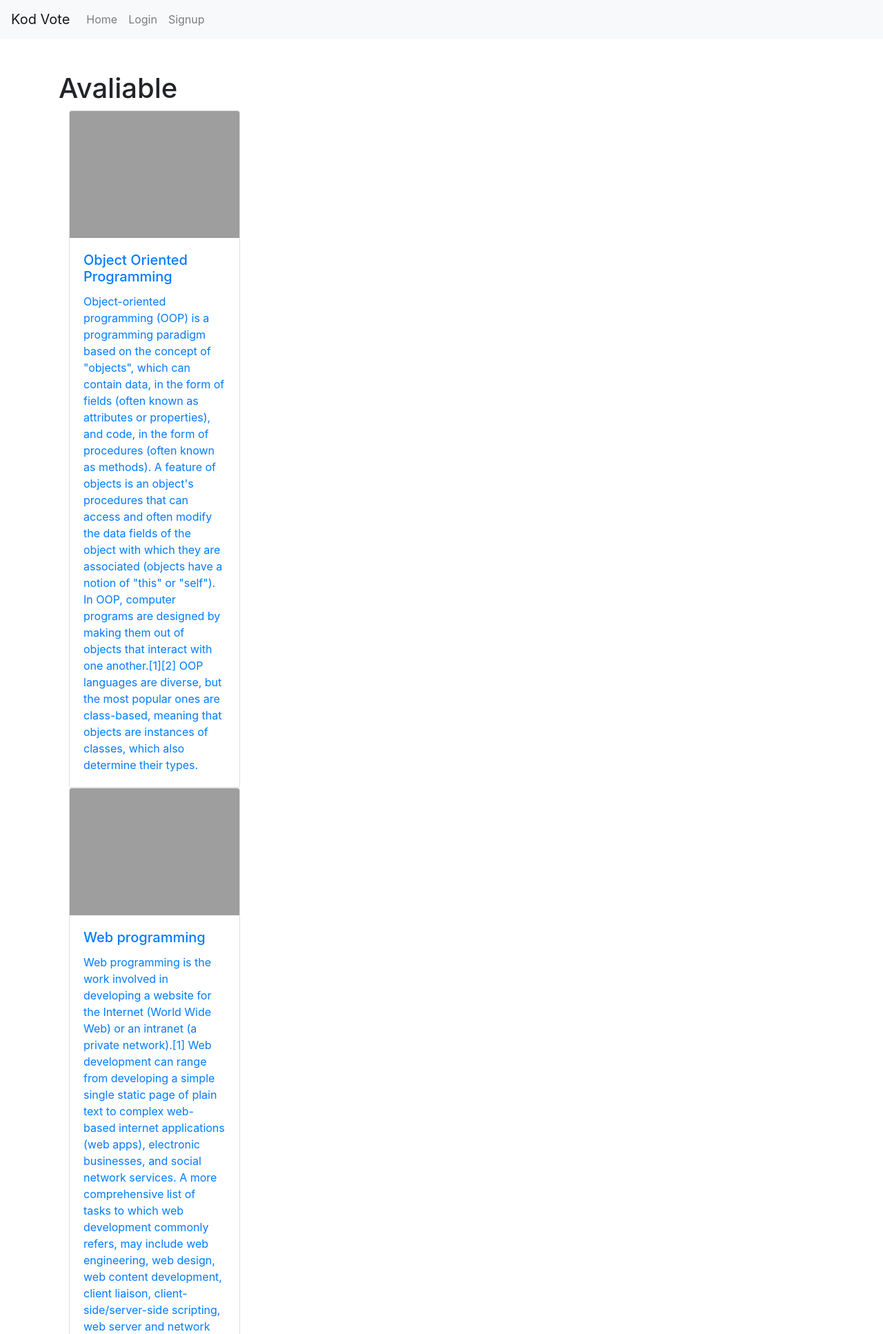
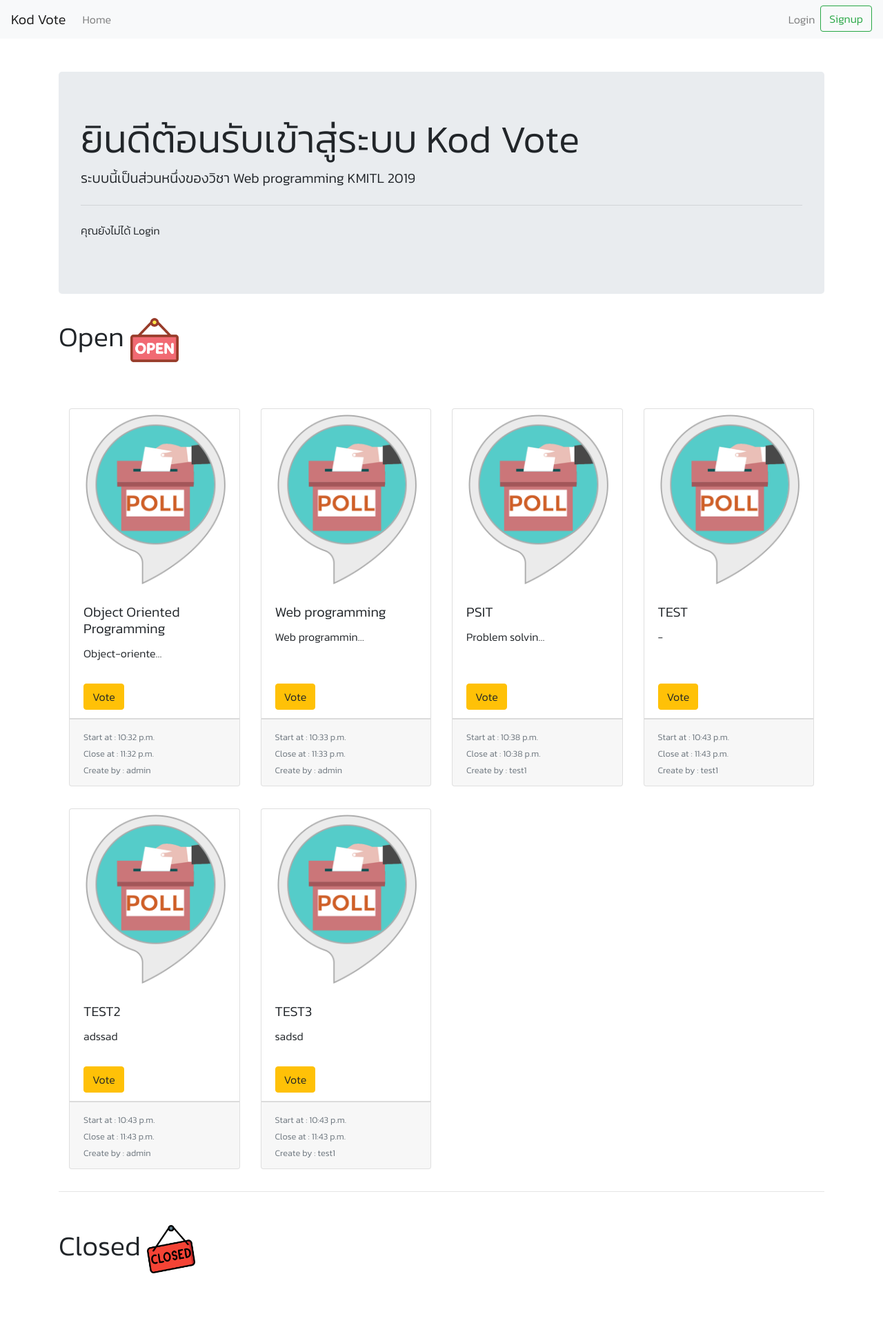
Before and after one commit to peetck/kod-vote, a Django app: page / in a window 1280 px wide. Shown: the top 1934 px of the page at 69% size. After the commit the page ends 1846 px from the top, so only its background shows below. Run offline with Django 3.2, Linux system fonts and the light colour scheme; data comes from the database, SQL or seed files in the repository; both versions use the stored data as it was after the commit; some libraries are stand-ins or nearby versions; grey boxes are pictures that could not be loaded.

Commit message:
Update UI

```diff
--- a/kod-vote/accounts/urls.py
+++ b/kod-vote/accounts/urls.py
@@ -3,5 +3,6 @@ from . import views
 
 urlpatterns = [
     path('signup/', views.signup_view, name='signup'),
-    path('login/', views.login_view, name='login')
+    path('login/', views.login_view, name='login'),
+    path('logout/', views.logout_view, name='logout')
 ]
--- a/kod-vote/kod-vote/urls.py
+++ b/kod-vote/kod-vote/urls.py
@@ -15,9 +15,14 @@ Including another URLconf
 """
 from django.contrib import admin
 from django.urls import include, path
+# media
+from django.conf import settings
+from django.conf.urls.static import static
 
 urlpatterns = [
     path('admin/', admin.site.urls),
     path('', include('polls.urls')),
     path('accounts/', include('accounts.urls'))
 ]
+
+urlpatterns += static(settings.MEDIA_URL, document_root=settings.MEDIA_ROOT)
--- a/kod-vote/polls/models.py
+++ b/kod-vote/polls/models.py
@@ -5,10 +5,10 @@ from django.contrib.auth.models import User
 class Poll(models.Model):
     subject = models.CharField(max_length=255, null=False)
     detail = models.TextField()
-    #picture
+    picture = models.ImageField(default='default.png')
     start_date = models.TimeField(auto_now=True)
     end_date = models.TimeField()
-    password = models.CharField(max_length=255, null=True)
+    password = models.CharField(max_length=255, blank=True, default='')
     create_by = models.ForeignKey(User, on_delete=models.CASCADE)
     create_date = models.TimeField(auto_now=True)
 
@@ -17,8 +17,11 @@ class Poll(models.Model):
 
 class Poll_Choice(models.Model):
     subject = models.CharField(max_length=255)
-    #image
+    image = models.ImageField(default='default_choice.jpg')
     poll_id = models.ForeignKey(Poll, on_delete=models.CASCADE)
+
+    def __str__(self):
+        return f'Choice : {self.subject}'
 
 class Poll_Vote(models.Model):
     poll_id = models.ForeignKey(Poll, on_delete=models.CASCADE)
--- a/kod-vote/polls/templates/index.html
+++ b/kod-vote/polls/templates/index.html
@@ -1,57 +1,71 @@
 {% extends 'base_layout.html' %}
-
+{% load static %}
 {% block content %}
-    <h1>Avaliable</h1>
+    <div class="jumbotron">
+        <h1 class='display-4'>ยินดีต้อนรับเข้าสู่ระบบ Kod Vote</h1>
+        <p class="lead">ระบบนี้เป็นส่วนหนึ่งของวิชา Web programming KMITL 2019</p>
+        <hr class="my-4">
+        {% if user.is_authenticated %}
+            <p>Signed is as {{ user }}</p>
+        {% else %}
+            <p>คุณยังไม่ได้ Login</p>
+        {% endif %}
+    </div>
+    <h1 class='mb-5'>
+        Open <img width='70' src="{% static 'images/open.png' %}" alt="Can't Load img">
+    </h1>
         <div class="container">
             <div class="row">
                 {% for poll in polls_avaliable %}
-                    <a href="{% url 'vote' poll.id %}">
-                        <div class="col-3">
-                            <div class="card">
-                                <img class="card-img-top" src="..." alt="Card image cap">
+                    <div class="col-md-3 my-3">
+                        <div class="card h-100 w-100">
+                            <img class="py-2 card-img-top" src="{{ poll.picture.url }}" alt="Card image cap">
                             <div class="card-body">
                                 <h5 class="card-title">{{ poll.subject }}</h5>
                                 <p class="card-text">
-                                      {{ poll.detail }}
+                                    {{ poll.detail|truncatechars:15 }}
                                 </p>
                             </div>
-                                <!-- <ul class="list-group list-group-flush">
-                                  <li class="list-group-item">Cras justo odio</li>
-                                  <li class="list-group-item">Dapibus ac facilisis in</li>
-                                  <li class="list-group-item">Vestibulum at eros</li>
+                            <ul class="list-group list-group-flush">
+                                <li class="list-group-item"><a href="{% url 'vote' poll.id %}" class='btn btn-warning'>Vote</a></li>
                             </ul>
-                                <div class="card-body">
-                                  <a href="#" class="card-link">Card link</a>
-                                  <a href="#" class="card-link">Another link</a>
-                                </div> -->
+                            <div class="card-footer">
+                                <small class="text-muted">
+                                    Start at : {{ poll.start_date }} <br>
+                                    Close at : {{ poll.end_date }} <br>
+                                    Create by : {{ poll.create_by }}
+                                </small>
                             </div>
                         </div>
-                    </a>
+                    </div>
                 {% endfor %}
             </div>
         </div>
-    <h1>Closed</h1>
+    <hr>
+    <h1 class='my-5'>
+        Closed <img width='70' src="{% static 'images/closed.png' %}" alt="Can't Load img">
+    </h1>
         <div class="container">
             <div class="row">
                 {% for poll in polls_closed %}
-                    <div class="col-3">
-                        <div class="card">
-                            <img class="card-img-top" src="..." alt="Card image cap">
+                    <div class="col-md-3 my-3">
+                        <div class="card h-100 w-100">
+                            <img class="py-2 card-img-top" src="{{ poll.picture.url }}" alt="Card image cap">
                             <div class="card-body">
                                 <h5 class="card-title">{{ poll.subject }}</h5>
                                 <p class="card-text">
-                                {{ poll.detail }}
+                                    {{ poll.detail|truncatechars:15 }}
                                 </p>
                             </div>
-                            <!-- <ul class="list-group list-group-flush">
-                            <li class="list-group-item">Cras justo odio</li>
-                            <li class="list-group-item">Dapibus ac facilisis in</li>
-                            <li class="list-group-item">Vestibulum at eros</li>
+                            <ul class="list-group list-group-flush">
+                                <li class="list-group-item"><button class='btn btn-warning'>Result</button></li>
                             </ul>
-                            <div class="card-body">
-                            <a href="#" class="card-link">Card link</a>
-                            <a href="#" class="card-link">Another link</a>
-                            </div> -->
+                            <div class="card-footer">
+                                <small class="text-muted">
+                                    Expired At : {{ poll.end_date }}<br>
+                                    Create by : {{ poll.create_by }}
+                                </small>
+                            </div>
                         </div>
                     </div>
                 {% endfor %}
--- a/kod-vote/polls/views.py
+++ b/kod-vote/polls/views.py
@@ -17,7 +17,10 @@ def create_view(request):
 
 def vote_view(request, poll_id):
     poll = Poll.objects.get(id=poll_id)
-    context = {'poll' : poll}
+    if (poll.password != ''): # if poll have password
+        print(poll.subject)
+    choices = poll.poll_choice_set.all()
+    context = {'poll' : poll, 'choices' : choices}
     return render(request, 'vote.html', context)
 
 def edit_view(request, poll_id):
--- a/kod-vote/templates/base_layout.html
+++ b/kod-vote/templates/base_layout.html
@@ -8,6 +8,12 @@
     <!-- Load bootstrap CSS -->
     <link rel="stylesheet" href="{% static 'css/bootstrap.css' %}">
     <link rel="stylesheet" href="{% static 'css/bootstrap.min.css' %}">
+    <style>
+        @import url('https://fonts.googleapis.com/css?family=Kanit:300&display=swap');
+        *{
+            font-family: 'Kanit';
+        }
+    </style>
 </head>
 <body>
     <nav class="navbar navbar-expand-lg navbar-light bg-light">
@@ -21,21 +27,33 @@
             <li class="nav-item">
               <a class="nav-link" href="{% url 'index' %}">Home <span class="sr-only">(current)</span></a>
             </li>
+          </ul>
+        </div>
+        <div class="navbar-collapse collapse w-100 order-3 dual-collapse2">
+            <ul class="navbar-nav ml-auto">
+                {% if user.is_authenticated %}
+                    <li class="nav-item">
+                        <a class="nav-link" href="{% url 'create' %}">Create Poll</a>
+                    </li>
+                    <li class="nav-item">
+                        <a class="nav-link" href="{% url 'logout' %}">Logout</a>
+                    </li>
+                {% else %}
                     <li class="nav-item">
                         <a class="nav-link" href="{% url 'login' %}">Login</a>
                     </li>
                     <li class="nav-item">
-                <a class="nav-link" href="{% url 'signup' %}">Signup</a>
+                        <a class="btn btn-outline-success my-2 my-sm-0" href="{% url 'signup' %}">Signup</a>
                     </li>
+                {% endif %}
             </ul>
         </div>
     </nav>
     <div class="container my-5">
         {% block content %}
+
         {% endblock %}
     </div>
-
-    <h1>Footer</h1>
 
     <!-- Load bootstrap JS -->
     <script src="{% static 'js/bootstrap.bundle.js' %}"></script>
```
Also changed, not shown: kod-vote/accounts/templates/signup.html (+29 -0 lines), kod-vote/accounts/views.py (+23 -4 lines), kod-vote/kod-vote/settings.py (+6 -2 lines), kod-vote/polls/admin.py (+35 -3 lines), kod-vote/polls/templates/vote.html (+18 -2 lines), kod-vote/db.sqlite3, kod-vote/media/default.png (added), kod-vote/media/default_choice.jpg (added), kod-vote/polls/migrations/0005_auto_20200226_2026.py (added), kod-vote/polls/migrations/0006_auto_20200226_2033.py (added), kod-vote/polls/migrations/0007_auto_20200226_2229.py (added), kod-vote/static/images/closed.png (added), kod-vote/static/images/github.png (added), kod-vote/static/images/open.png (added). Lines whose indentation alone changed are shown as unchanged.
